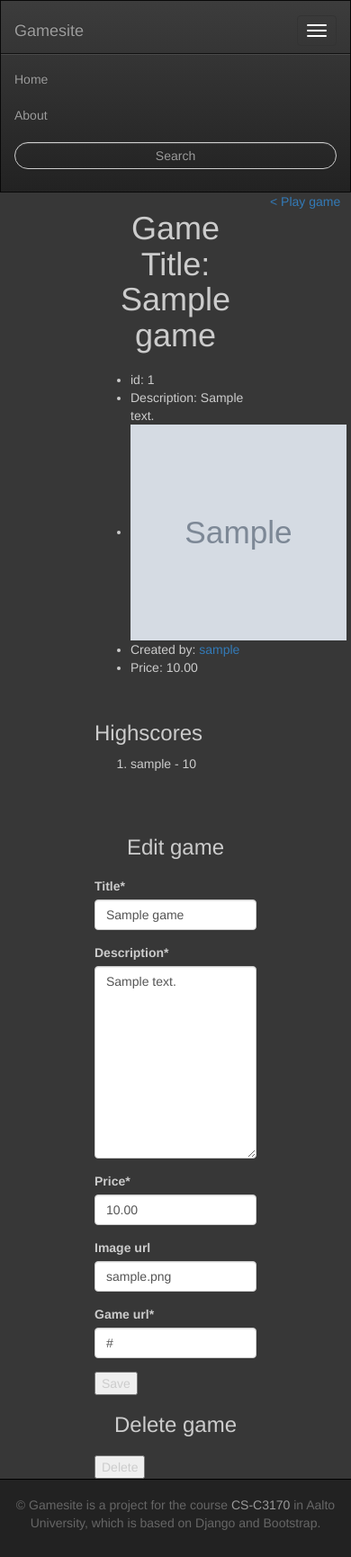
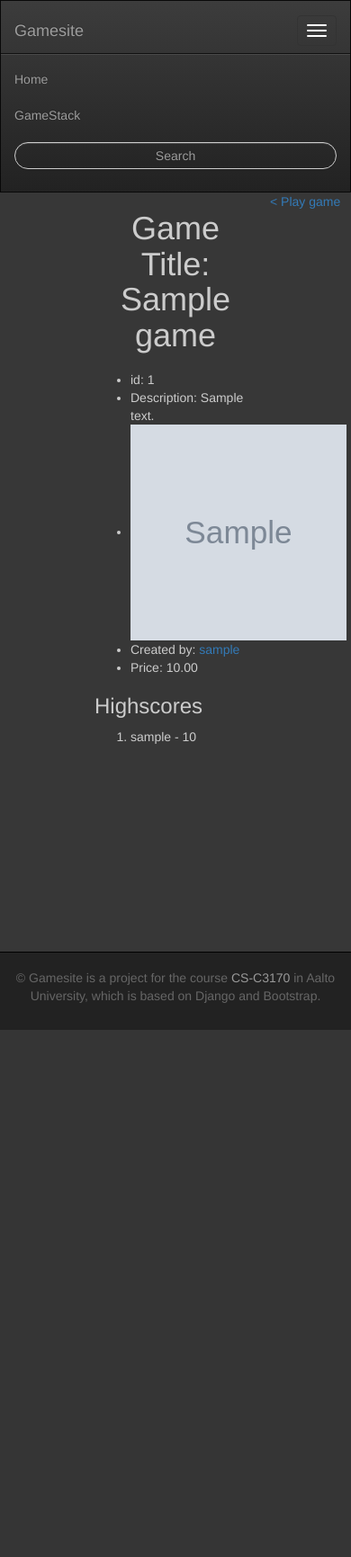
Before and after one commit to icesuperbravo/Gamesite, a Django app: page /games/1/ in a window 390 px wide, after a click on "Toggle navigation"; the page is wider, and only the part inside the window is pictured. Shown: that part at 90% size. After the commit the page ends 1145 px from the top of that part, so only its background shows below. Run offline with Django 3.2, Linux system fonts and the light colour scheme; a user stored in the database is signed in; tables that the repository leaves empty hold one stand-in row (values such as "Sample post"); grey boxes marked "Sample" are stand-in pictures; parts of the project's set-up code (start-up, migrations or seed data) failed here and were passed over; some libraries are stand-ins or nearby versions.

Commit message:
add public game profile and modify styling

```diff
--- a/game/templates/base.html
+++ b/game/templates/base.html
@@ -34,7 +34,7 @@
         <div class="collapse navbar-collapse" id="navbar-collapse-3">
             <ul class="nav navbar-nav navbar-right">
                 <li><a href="/">Home</a></li>
-                <li><a href="#">About</a></li>
+                <li><a href="./developer">GameStack</a></li>
                 <!--<li><a href="#">Services</a></li>-->
                 <!--<li><a href="#">Works</a></li>-->
                 <!--<li><a href="#">News</a></li>-->
--- a/game/templates/game/developer_public_page.html
+++ b/game/templates/game/developer_public_page.html
@@ -2,12 +2,11 @@
 {% load crispy_forms_tags %}
 
 {% block content %}
-<div class="row developer-page">
+<div class="row developer-page" style="height: 100%">
  <!--<p>Your profile id is {{id}}</p>-->
     <h1 class="title">{{developer.username}}'s Uploaded Games: </h1>
-
     {% for g in games %}
-    <div style="height:600px" class="col-md-3 col-sm-4 col-xs-6">
+    <div class="col-md-3 col-sm-4 col-xs-6">
         <a href="/games/{{ g.id }}/">
             <div class="game-item">
                 <img width="250" height="250" src="{{g.image_url}}" alt="game_pic">
--- /dev/null
+++ b/game/templates/game/game_public_view.html
@@ -0,0 +1,51 @@
+{% extends "base.html" %}
+{% load crispy_forms_tags %}
+
+{% block content %}
+<div class="row developer-page" xmlns="http://www.w3.org/1999/html" style="height: 100%">
+    <div class="col-xs-6 col-xs-offset-3 ">
+        <h1 class="title">Game Title: {{game.title}}</h1>
+        <ul>
+            <li>id: {{game.id}}</li>
+            <li>Description: {{game.description}}</li>
+            <li>
+                <a href={{game.image_url}}>
+                    <img src="{{game.image_url}}" alt="Game image" height="240" width="240">
+                </a>
+            </li>
+            <li>
+                Created by: <a href="/developer/{{game.creator.user.id}}">{{game.creator.user.username}} </a>
+            </li>
+            <li>Price: {{game.price}}</li>
+        </ul>
+
+        <div>
+            <h3>Highscores</h3>
+            <ol>
+                {% for save in topscores %}
+                <li>
+                    {{save.player.user.username}} - {{save.highscore}}
+                </li>
+                {% endfor %}
+            </ol>
+        </div>
+    </div>
+
+    <div class='row col-sm-9 col-sm-offset-9'>
+        <div>
+            {% if not is_playable %}
+            <a href="./buy">
+                < Buy game
+            </a>
+        </div>
+        {% else %}
+        <div>
+            <a href="./play">< Play game</a>
+        </div>
+        {% endif %}
+        <br><br>
+    </div>
+</div>
+
+
+    {% endblock content %}
--- a/game/templates/game/game_view.html
+++ b/game/templates/game/game_view.html
@@ -14,7 +14,7 @@
                 </a>
             </li>
             <li>
-                Created by: <a href="/developer/{{game.creator.id}}">{{game.creator.user.username}}</a>
+                Created by: <a href="/developer/{{game.creator.user.id}}">{{game.creator.user.username}} </a>
             </li>
             <li>Price: {{game.price}}</li>
         </ul>
@@ -53,21 +53,8 @@
                 <input type="submit" name="delete_submit" value="Delete">
             </form>
         </div>
+        <br/>
         {% endif %}
-    </div>
-    <div class='col-sm-9 col-sm-offset-9'>
-        <div>
-          {% if not is_playable %}
-            <a href="./buy">
-                < Buy game
-            </a>
-        </div>
-        {% else %}
-        <div>
-            <a href="./play">< Play game</a>
-        </div>
-        {% endif %}
-        <br><br>
     </div>
 </div>
 {% endblock content %}
--- a/game/views.py
+++ b/game/views.py
@@ -23,8 +23,6 @@ from .forms import *
 
 
 
-def about(request):
-    return HttpResponse("about page")
 
 
 def game_view(request, product_id):
@@ -58,6 +56,16 @@ def game_view(request, product_id):
         delete_form = None
         edit_form = None
     return render(request, 'game/game_view.html', {'game': game, 'is_playable': is_playable, 'topscores':topscores, 'edit_form': edit_form, 'delete_form': delete_form})
+
+def game_public_view(request, product_id):
+    game = Game.objects.get(pk=product_id)
+
+    is_creator = (request.user.is_authenticated() and game.creator == request.user.profile)
+    is_playable = (request.user.is_authenticated() and game in request.user.profile.owned_games.all() or is_creator)
+
+    topscores = sorted(game.saves.all(), key=lambda x: x.highscore, reverse=True)
+
+    return render(request, 'game/game_public_view.html', {'game': game, 'is_playable': is_playable, 'topscores':topscores})
 
 
 @login_required()
@@ -187,11 +195,13 @@ def developer_view(request):
     return render(request, 'game/developer_game_list.html', {'profile':profile, 'games': games, 'form': form})
 
 
+
 def developer_public_view(request, developer_id):
     """A public view of a developer's games."""
 
     developer = User.objects.get(id=developer_id)
-    games = Game.objects.filter(creator=developer_id)
+    creator_id = developer.profile.id
+    games = Game.objects.filter(creator=creator_id)
 
     return render(request, 'game/developer_public_page.html', {'developer':developer, 'games': games})
 
--- a/gamesite/urls.py
+++ b/gamesite/urls.py
@@ -35,7 +35,8 @@ urlpatterns = [
 
 
     #url(r'^games/$', available_games, name='available_games'),
-    url(r'^games/([0-9]+)/$', game_view),
+    url(r'^games/([0-9]+)/$', game_public_view),
+    url(r'^developer/games/([0-9]+)/$', game_view),
     url(r'^games/([0-9]+)/buy/$', game_buy_view),
     url(r'^games/([0-9]+)/play/$', game_play_view),
     url(r'^test/', test),
```
Also changed, not shown: game/templates/game/developer_game_list.html (+16 -7 lines), game/urls.py (deleted, +0 -11 lines).
